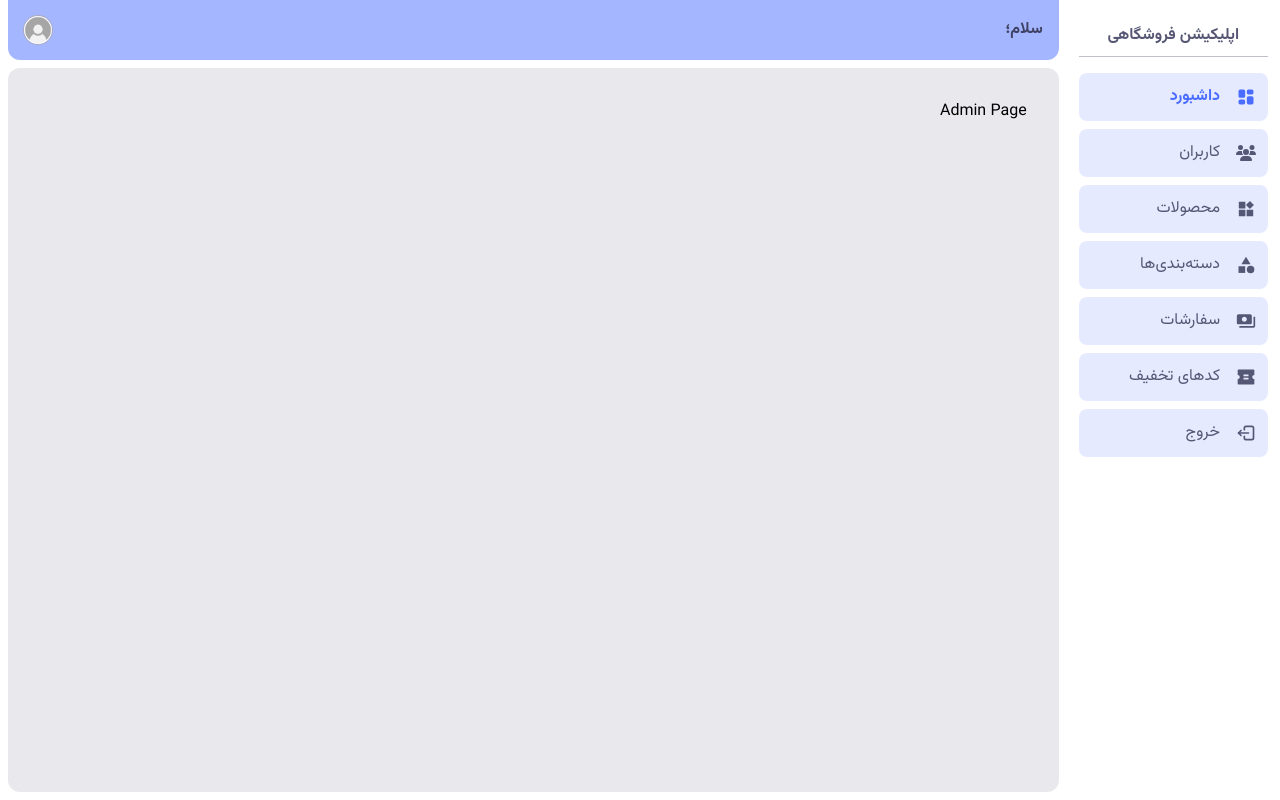
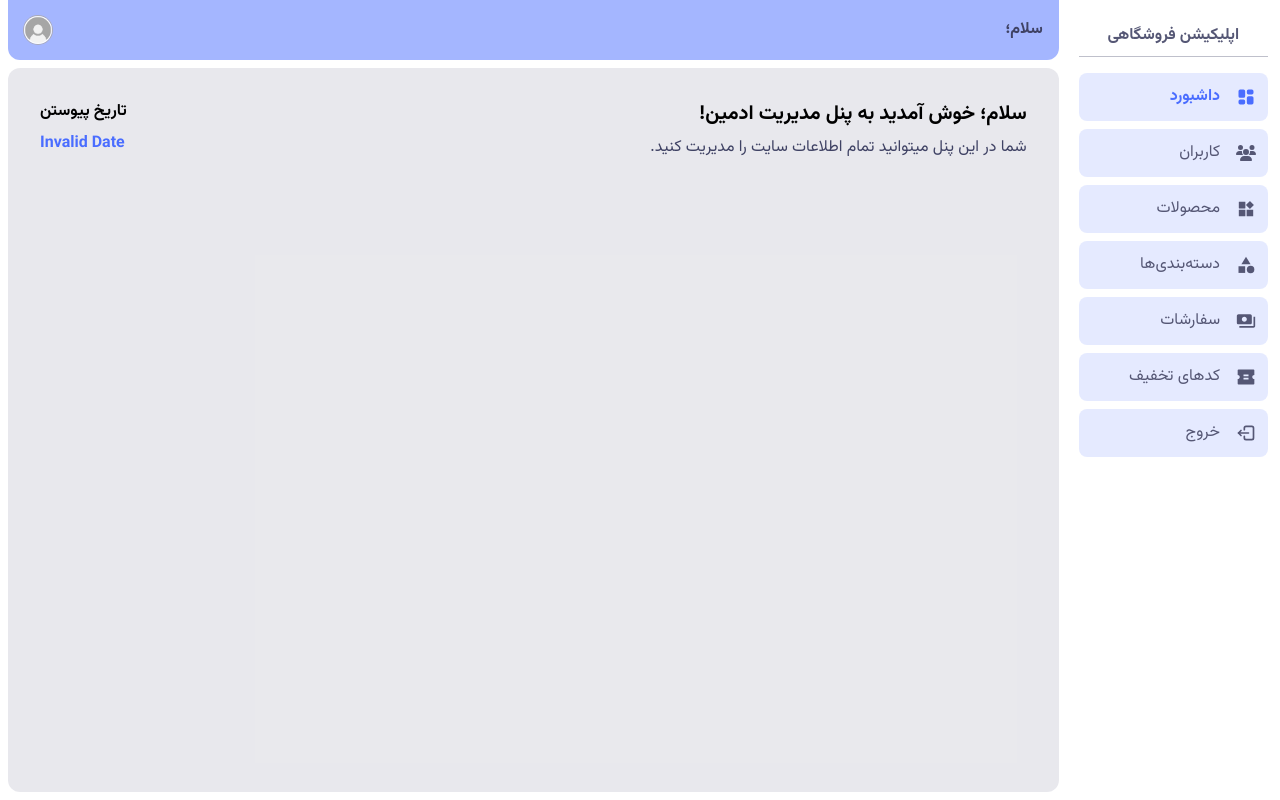
Before and after one commit to mahdi-q/Shop-App-Project, a Next.js app: page /admin in a window 1280 px wide. Built offline with nearby package versions, Linux system fonts and the light colour scheme; no server answers.

Commit message:
Update Admin Panel Dashboard

```diff
--- a/src/app/(Admin)/admin/page.jsx
+++ b/src/app/(Admin)/admin/page.jsx
@@ -1,4 +1,33 @@
+"use client";
+
+import useUser from "@/hooks/useUser";
+import toLocalDate from "@/utils/toLocalDate";
+
 function AdminPage() {
-  return <div>Admin Page</div>;
+  const { isLoading, user } = useUser();
+
+  return (
+    <div className="mb-12 flex items-start justify-between">
+      <div className="flex flex-col items-start gap-2">
+        <h2 className="font-bold text-black sm:text-lg lg:text-xl">
+          سلام؛ خوش آمدید به پنل مدیریت ادمین!
+        </h2>
+
+        <p className="text-sm text-secondary-800 lg:text-base">
+          شما در این پنل میتوانید تمام اطلاعات سایت را مدیریت کنید.
+        </p>
+      </div>
+
+      <div className="flex flex-col items-end gap-2">
+        <span className="whitespace-nowrap text-sm font-bold text-black lg:text-base">
+          تاریخ پیوستن
+        </span>
+
+        <span className="text-sm font-bold text-primary-900 lg:text-base">
+          {!isLoading && toLocalDate(user.createdAt)}
+        </span>
+      </div>
+    </div>
+  );
 }
 export default AdminPage;
--- a/src/components/Header.jsx
+++ b/src/components/Header.jsx
@@ -50,6 +50,12 @@ function Header() {
                 سبد خرید ({cart ? cart.payDetail.productIds.length : 0})
               </Link>
             </li>
+
+            <li>
+              <Link className="block p-2 hover:text-primary-900" href="/admin">
+                پنل ادمین
+              </Link>
+            </li>
           </div>
         </ul>
       </nav>
```
